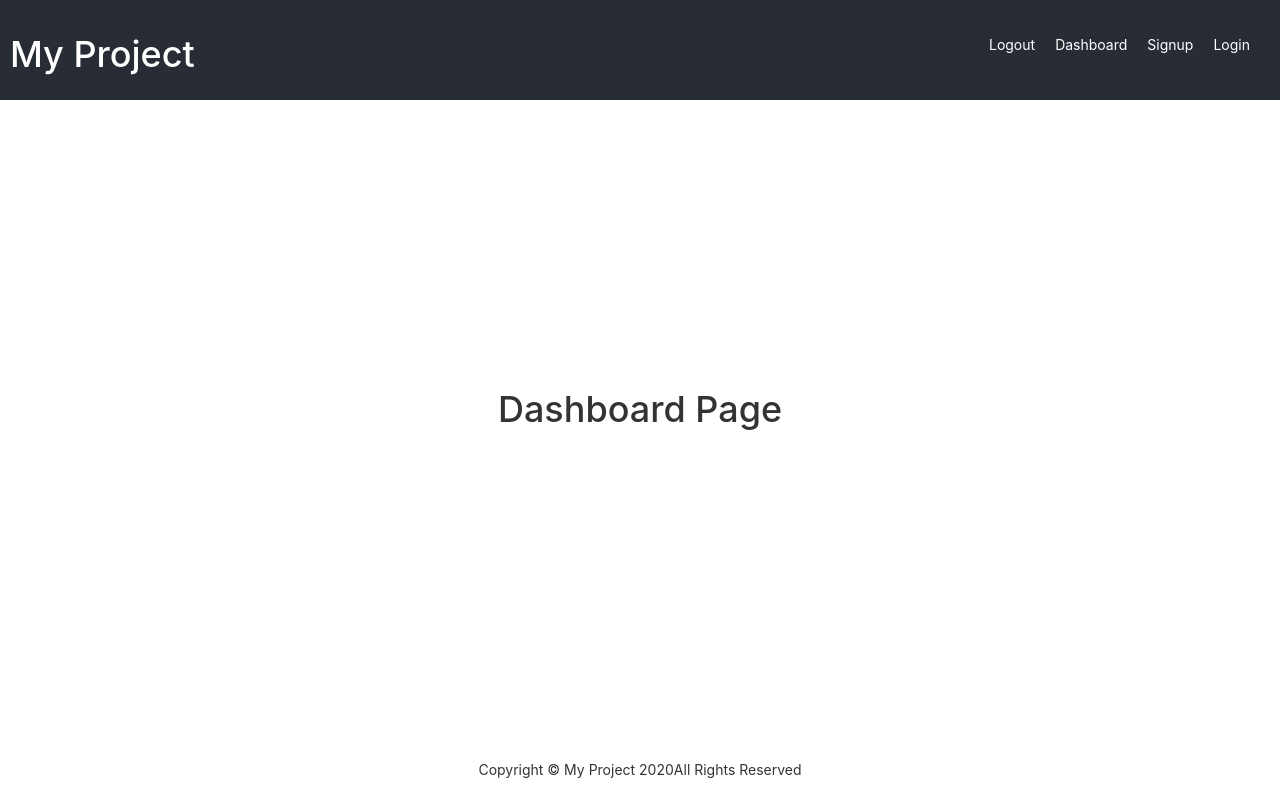
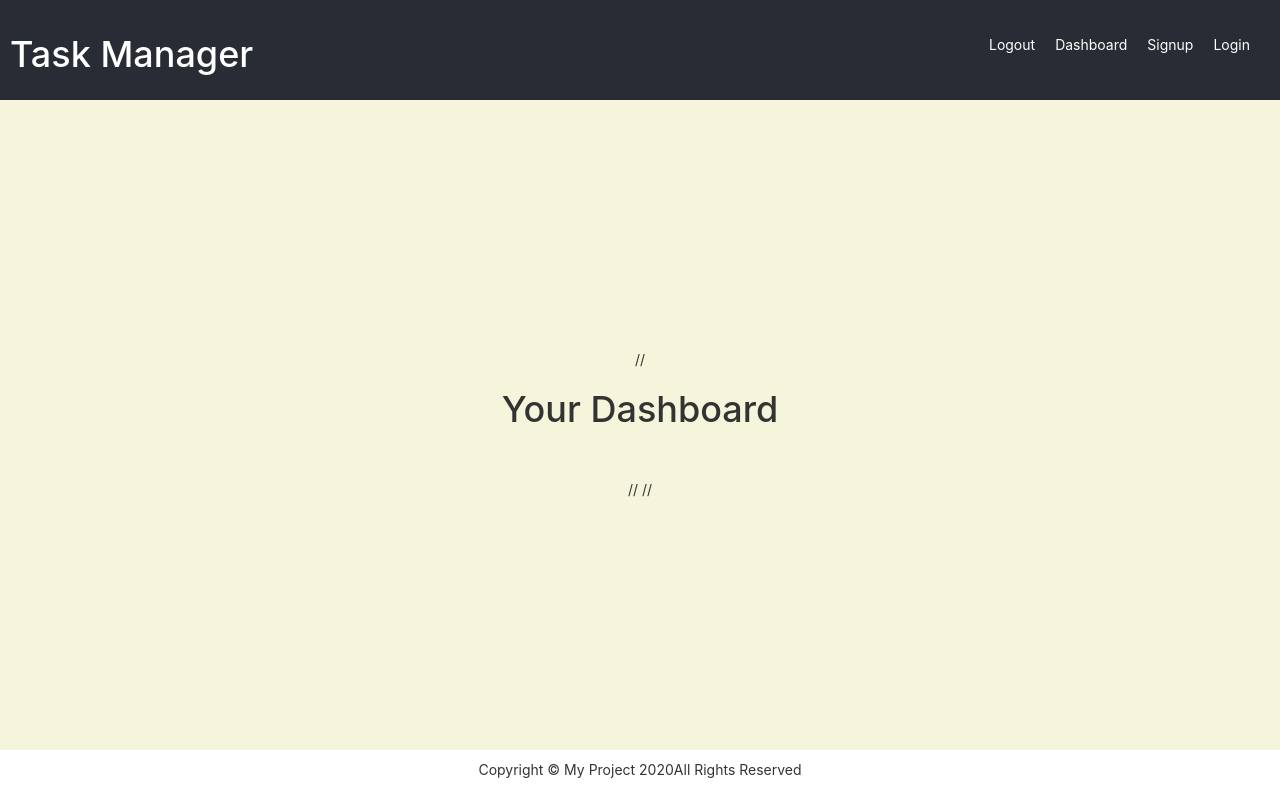
Before and after one commit to blunsford2017/Task-Manager, a React (Create React App) app: page /dashboard in a window 1280 px wide. Built offline with nearby package versions, Linux system fonts and the light colour scheme.

Commit message:
finshed home page starting to add asks

```diff
--- a/src/Components/Header/Header.js
+++ b/src/Components/Header/Header.js
@@ -6,7 +6,7 @@ function Header (props) {
     return(
         <header className="Header">
             <Link to='/'>
-                <h1>My Project</h1>
+                <h1>Task Manager</h1>
             </Link>
             <nav>
                 <ul className="NavLinks">
--- a/src/Pages/DashboardPage.js
+++ b/src/Pages/DashboardPage.js
@@ -1,8 +1,65 @@
+import { useState } from 'react';
+import { Link } from 'react-router-dom';
+import { task } from '../Services/taskService'
+
 function DashboardPage (props) {
+
+    // const [ formState, setFormState ] = useState({
+    //     task: "",
+    //     dueDate: "",
+    //     done: ""
+    // });
+
+    // function formValid() {
+    //     return !!(formState.task && formState.dueDate && formState.done)
+    // }
+
+    // function handleChange(event) {
+    //     setFormState(prevState => ({
+    //         ...prevState,
+    //         [event.target.task]: event.target.value
+    //     }));
+    // }
+
+    // async function handleSubmit(event) {
+    //     event.preventDefault();
+    //     if(!formValid()) return;
+    //     try {
+    //         await task (formState);
+    //         // calling a helper function defined in App.js to add the user to state
+    //     } catch (error) {
+    //         alert(error.message);
+    //     }
+    // }
+
     return(
-       <div className="Page">
-           <h1>Dashboard Page</h1>
-       </div>
+        <main className="Page">
+    //     <h1>Your Dashboard</h1>
+    //     {/* <form onSubmit={handleSubmit}>
+//         <div className="form-group">
+//         <div className="col-sm-12">
+//           <input name="text" type="text" className="form-control" placeholder="Task" value={formState.task} onChange={handleChange} />
+//         </div>
+//       </div>
+//       <div className="form-group">
+//         <div className="col-sm-12">
+//           <input name="dueDate" type="Due Date" className="form-control" placeholder="dueDate" value={formState.dueDate} onChange={handleChange} />
+//         </div>
+//       </div>
+//       <div className="form-group">
+//         <div className="col-sm-12">
+//           <input name="done" type="done" className="form-control" placeholder="Done?" value={formState.done} onChange={handleChange} />
+//         </div>
+//       </div>
+//       <div className="form-group">
+//         <div className="col-sm-12 text-center">
+//           <input disabled={!formValid()} type="submit" className="btn btn-default" value="Sign Up" />
+//           &nbsp;&nbsp;
+//           <Link to='/'>Cancel</Link>
+//         </div>
+//       </div>
+//     </form> */}
+//     </main>
     )
 
 };
--- a/src/Pages/HomePage.js
+++ b/src/Pages/HomePage.js
@@ -1,7 +1,8 @@
 function HomePage (props) {
     return(
        <div className="Page">
-           <h1>Home Page</h1>
+           <h1>Welcome to Task Manager</h1>
+           <h3>This is your personal wasy to brain dump all of those task on random sticky notes, planers, crumbled up napkins, multiple taks apps, calanders,and more! Just login or signup to get started!</h3>
        </div>
     )
 
--- a/src/Pages/SignupPage.js
+++ b/src/Pages/SignupPage.js
@@ -15,11 +15,21 @@ export default function SignupPage(props) {
     }
 
     function handleChange(event) {
+        setFormState(prevState => ({
+            ...prevState,
+            [event.target.name]: event.target.value
+        }));
     }
 
-    function handleSubmit(event) {
+    async function handleSubmit(event) {
         event.preventDefault();
         if(!formValid()) return;
+        try {
+            await signup(formState);
+            // calling a helper function defined in App.js to add the user to state
+        } catch (error) {
+            alert(error.message);
+        }
     }
 
     return (
--- /dev/null
+++ b/src/Services/taskService.js
@@ -0,0 +1,20 @@
+
+
+// const BASE_URL = 'http://localhost:3001/api/users';
+
+// function task(user) {
+//     return fetch(BASE_URL + '/dashboard', {
+//         method: 'POST',
+//         headers: {
+//             'Content-Type': 'Application/json'
+//         },
+//         body: JSON.stringify(user)
+//     }).then(response => {
+//         if(response.ok) return response.json();
+//         throw new Error('Email already taken');
+//     }).then(({ token }) => setToken(token));
+// }
+
+// export{
+//     task,
+// }
--- a/src/index.css
+++ b/src/index.css
@@ -22,6 +22,8 @@ code {
   flex-direction: column;
   justify-content: center;
   align-items: center;
+  padding: 10px 10px 10px 10px;
+  background-color: beige;
 }
 .Page > h1 {
   margin-bottom: 50px;
```
Also changed, not shown: 1 other file (tests, documents, lock files or other folders).
